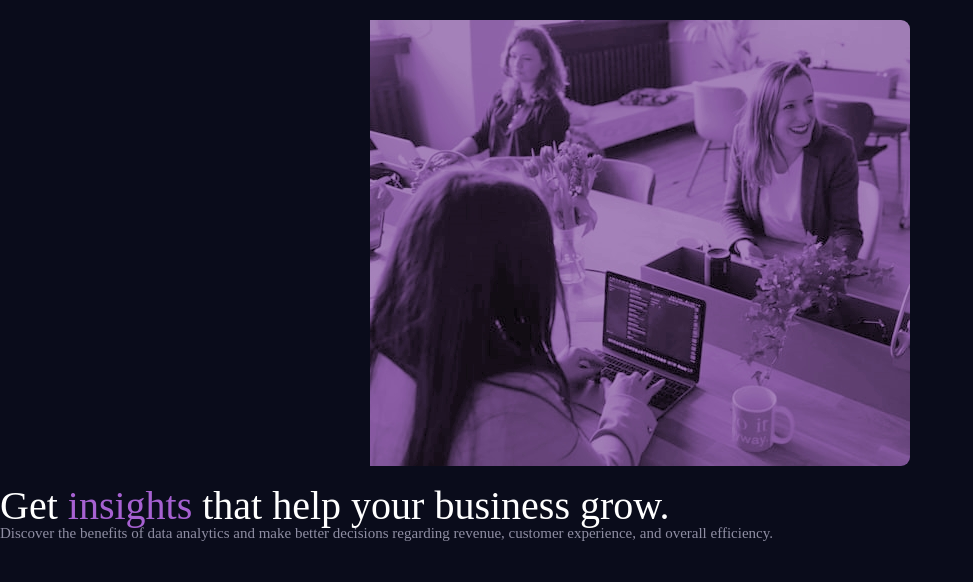
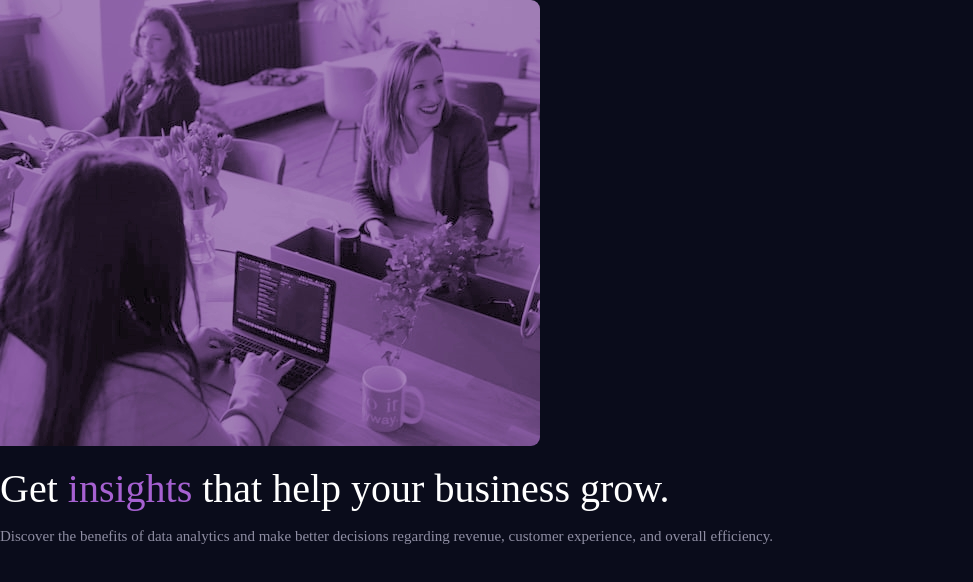
Before and after one commit to rhaynnelopes/projetos-frontendmentor, a plain HTML site: page Stats preview card component/index.html in a window 1280 px wide. Shown: the whole page, without its empty margins (0-973 px from the left). Drawn offline with Linux system fonts and the light colour scheme.

Commit message:
Update style.css

```diff
--- a/Stats preview card component/style.css
+++ b/Stats preview card component/style.css
@@ -3,17 +3,19 @@ body {
 }
 
 .imagem-principal {
-    display: block;
-    margin: 20px auto;
-    border: 3px;
+    display: inline-block;
+    margin-right: 50%;
+    border: transparent;
     border-radius: 0px 9px 9px 0px;
 }
 
 
 .texto-principal {
+    display: inline-block;
     color: white;
     font-size: 40px;
     vertical-align:text-bottom;
+    padding: 20px 0px;
 }
 
 .descricao {
```
